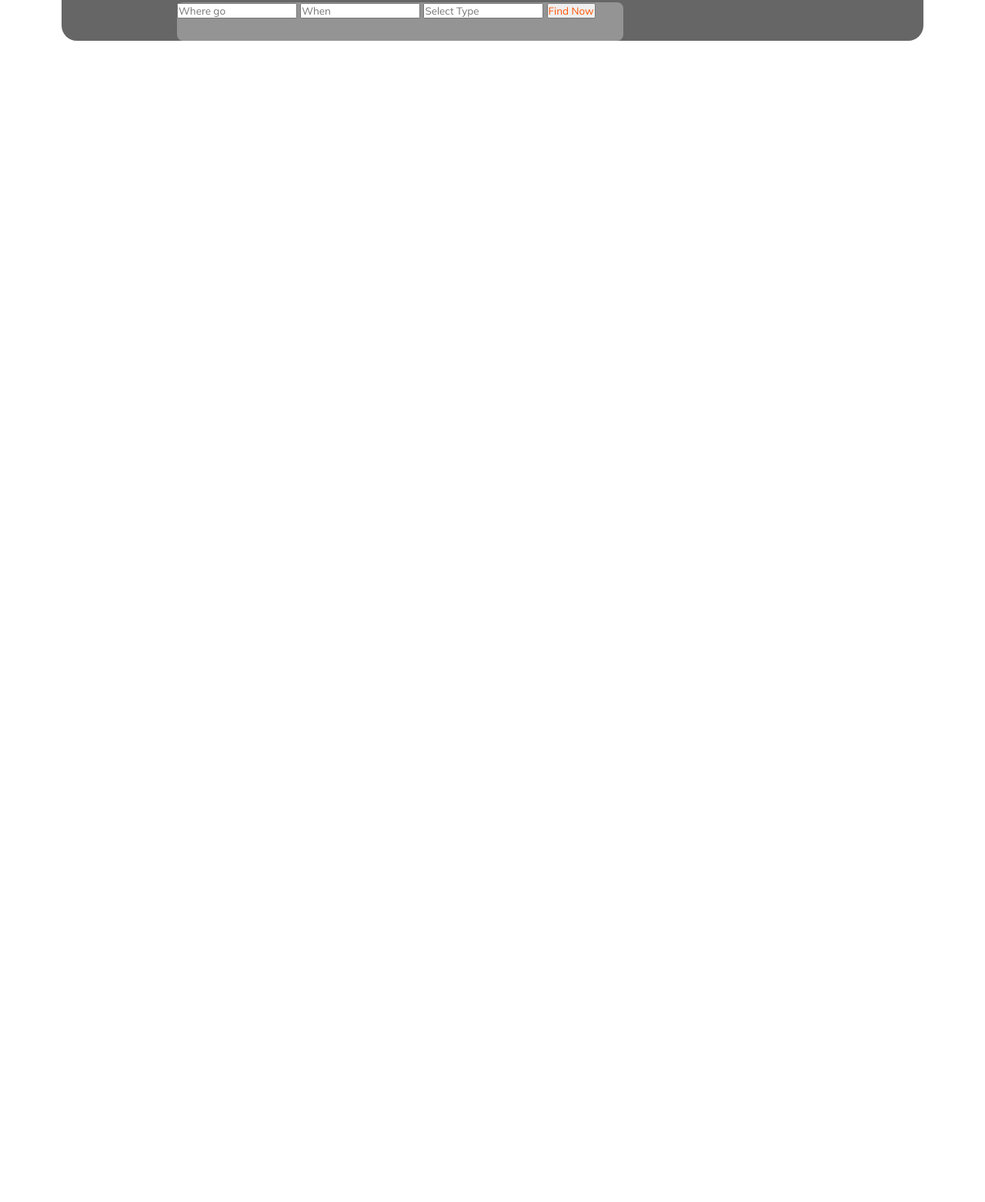
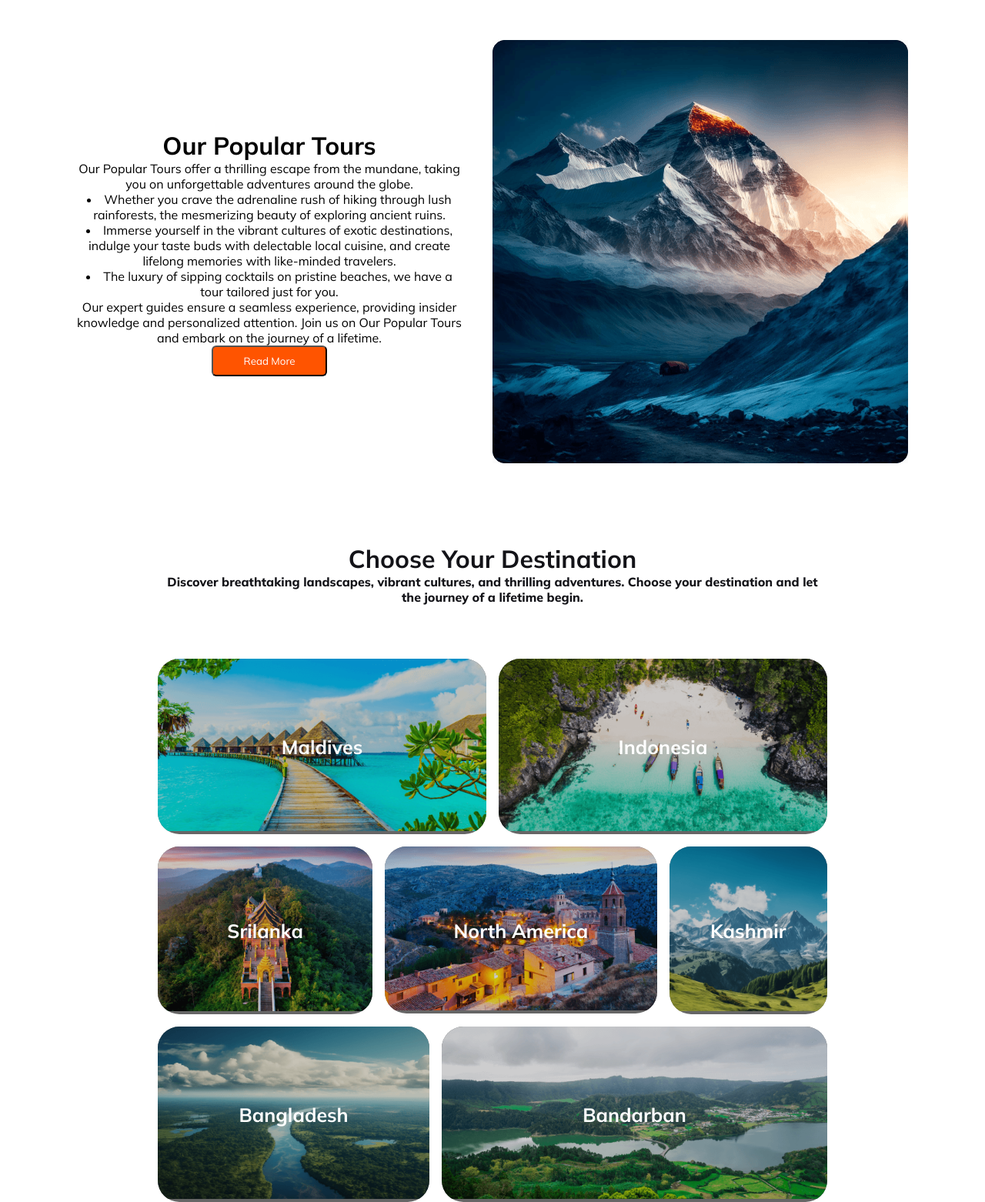
Before and after one commit to mahmud2237/Bongo-travel-website, a plain HTML site: page index.html in a window 1280 px wide. Shown: the part 629-2191 px from the top of the page at 77% size. Before the commit the page ends 800 px from the top, so only its background shows below. Drawn offline with Linux system fonts and the light colour scheme.

Commit message:
added destination images

```diff
--- a/index.html
+++ b/index.html
@@ -33,14 +33,72 @@
         <h1>Explore Your Travel</h1>
         <p>Embark on limitless adventures, discover hidden treasures, and unlock unforgettable experiences with Explore
             Your Travel. Start exploring today!</p>
-        <div class="white-bg input-btn">
-            <input type="text" placeholder="Where go">
-            <input type="text" placeholder="When">
-            <input type="text" placeholder="Select Type">
-            <button class="primary-color">Find Now</button>
+        <div class="white-bg">
+            <div class="input-btn">
+                <input type="text" placeholder="Where go">
+                <input type="text" placeholder="When">
+                <input type="text" placeholder="Select Type">
+                <button class="primary-color"><i class="fa-solid fa-magnifying-glass"></i>Find Now</button>
+            </div>
         </div>
     </div>
+    <div class="popular-tour">
+        <div class="popular-tour-details">
+            <h1>Our Popular Tours</h1>
+            <p>Our Popular Tours offer a thrilling escape from the mundane, taking you on unforgettable adventures
+                around
+                the globe.
+                <li>Whether you crave the adrenaline rush of hiking through lush rainforests, the mesmerizing beauty of
+                    exploring ancient ruins.</li>
+                <li>Immerse yourself in the vibrant cultures of exotic destinations, indulge your taste buds with
+                    delectable
+                    local cuisine, and create lifelong memories with like-minded travelers.</li>
+                <li>The luxury of sipping cocktails on pristine beaches, we have a tour tailored just for you.</li>
+                Our expert guides ensure a seamless experience, providing insider knowledge and personalized attention. Join us on Our Popular Tours and embark on the journey of a lifetime.
+            </p>
+            <button class="primary-btn primary-color">Read More</button>
+        </div>
+        <div class="popular-tour-img">
+            <img src="Images/secondbg.png" alt="">
+        </div>
 
+    </div>
+    <div class="destination">
+        <div class="destination-description">
+            <h1>Choose Your Destination</h1>
+            <p>Discover breathtaking landscapes, vibrant cultures, and thrilling adventures. Choose your destination and let the journey of a lifetime begin.</p>
+        </div>
+        <div class="destination-gallery">
+            <div class="item item-1">
+                <img src="Images/maldives.png" alt="">
+                <p class="item-text">Maldives</p>
+            </div>
+            <div class="item item-2">
+                <img src="Images/indonesia.png" alt="">
+                <p class="item-text">Indonesia</p>
+            </div>
+            <div class="item item-3">
+                <img src="Images/srilanka.png" alt="">
+                <p class="item-text">Srilanka</p>
+            </div>
+            <div class="item item-4">
+                <img src="Images/Northus.png" alt="">
+                <p class="item-text">North America</p>
+            </div>
+            <div class="item item-5">
+                <img src="Images/kashmir.png" alt="">
+                <p class="item-text">Kashmir</p>
+            </div>
+            <div class="item item-6">
+                <img src="Images/Bangladesh.png" alt="">
+                <p class="item-text">Bangladesh</p>
+            </div>
+            <div class="item item-7">
+                <img src="Images/bandarban.png" alt="">
+                <p class="item-text">Bandarban</p>
+            </div>
+        </div>
+    </div>
 
 
     <footer>
--- a/styles/style.css
+++ b/styles/style.css
@@ -10,11 +10,12 @@ font-family: Mulish; */
     font-family: "Mulish", sans-serif;
     text-decoration: none;
     align-items: center;
+    text-align: center;
 }
 
 body,
 html {
-    width: 100%;
+    width: 1280;
     height: 100%;
     font-family: "Mulish", sans-serif;
     margin: 0;
@@ -38,6 +39,7 @@ label.logo {
 .primary-color {
     color: #FF5400;
 }
+
 nav ul {
     float: right;
     /* margin-left: -125px; */
@@ -86,38 +88,146 @@ a:hover {
     color: #fff;
     align-items: center;
     justify-content: space-around;
-    margin: 0 80px;
+    margin: 0 135px;
     border-radius: 20px;
-
+    height: 500px;
+    overflow: hidden;
 }
 
 .first-img h1 {
+    position: relative;
     padding: 130px;
     text-align: center;
     font-size: 65px;
 }
 
 .first-img p {
+    position: absolute;
     text-align: center;
     padding: 20px;
+    margin-top: -140px;
 }
 
 .white-bg {
     border-radius: 8px;
     background: rgba(255, 255, 255, 0.30);
-    width: 580px;
-    height: 50px;
-    margin: 150px;
+    width: 740px;
+    height: 65px;
+    margin: 40px;
+    margin-left: 190px;
+    padding: 8px;
     align-items: center;
     justify-content: center;
 }
-.input-btn input button{
+
+.input-btn {
     display: flex;
     align-items: center;
     justify-content: center;
+
 }
-.input-btn button{
-    color: #FF5400;
+
+.input-btn button {
+    background-color: #FF5400;
+    color: #fff;
+    height: 50px;
+    width: 170px;
+    border-radius: 6px;
+
+}
+
+.input-btn input {
+    height: 50px;
+    width: 170px;
+    border-radius: 6px;
+}
+
+.popular-tour {
+    display: flex;
+    margin: 100px;
+    gap: 40px;
+}
+
+.popular-tour-details {
+    justify-content: space-between;
+}
+
+.popular-tour-details button {
+    background-color: #FF5400;
+    color: #fff;
+    height: 40px;
+    width: 150px;
+    border-radius: 6px;
+}
+
+/* .popular-tour-img{
+
+} */
+
+/* .destination {} */
+.destination-description {
+    padding: 0 135px;
+    margin: 70px;
+    color: #131318;
+    text-align: center;
+    font-weight: 800;
+}
+
+.destination-gallery {
+    display: grid;
+    padding: 0 135px;
+    margin: 70px;
+    gap: 1rem;
+    grid-template-columns: repeat(12, 1fr);
+    grid-row: repeat(3, 1fr);
+    justify-content: center;
+    text-align: center;
+    align-items: center;
+}
+.destination-gallery img{
+    width: 100%;
+    height: 100%;
+    border-radius: 10px;
+    object-fit: cover;
+}
+.item{
+    position: relative;
+    background-color: rgba(0, 0, 0, 0.6);
+    overflow: hidden;
+    border-radius: 28px;
+}
+.item-text{
+    position: absolute;
+    top: 50%;
+    left: 50%;
+    transform: translate(-50%, -50%);
+    color: #fff;
+    font-weight: bold;
+    font-size: 25px;
+    display: flex;
+    justify-content: center;
+    align-items: center;
+}
+.item-1{
+    grid-column: auto/span 6;
+}
+.item-2{
+    grid-column: auto/span 6;
+}
+.item-3{
+    grid-column: auto/span 4;
+}
+.item-4{
+    grid-column: auto/span 5;
+}
+.item-5{
+    grid-column: auto/span 3;
+}
+.item-6{
+    grid-column: auto/span 5;
+}
+.item-7{
+    grid-column: auto/span 7;
 }
 
 
@@ -130,9 +240,18 @@ a:hover {
 }
 
 @media screen and (max-width: 600px) {
+
+    body,
+    html {
+        width: 100%;
+        height: 100%;
+        font-family: "Mulish", sans-serif;
+        margin: 0;
+        padding: 0;
+    }
+
     .container {
-        flex-direction: column;
-        /* grid-template-columns: repeat(1, 1fr); */
+        flex-direction: row;
     }
 
     #checkbtn {
@@ -153,4 +272,8 @@ a:hover {
 
     }
 
+    .first-img {
+        flex-direction: row;
+    }
+
 }
```
